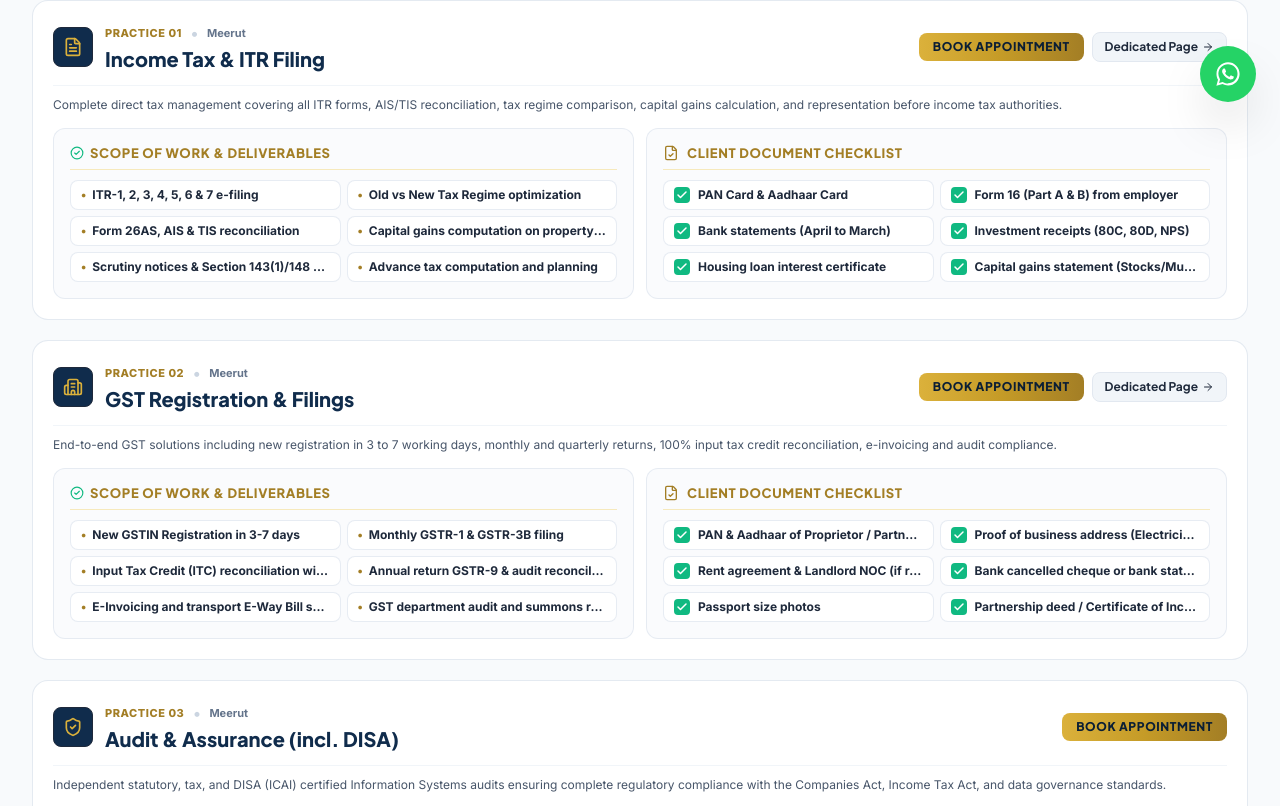
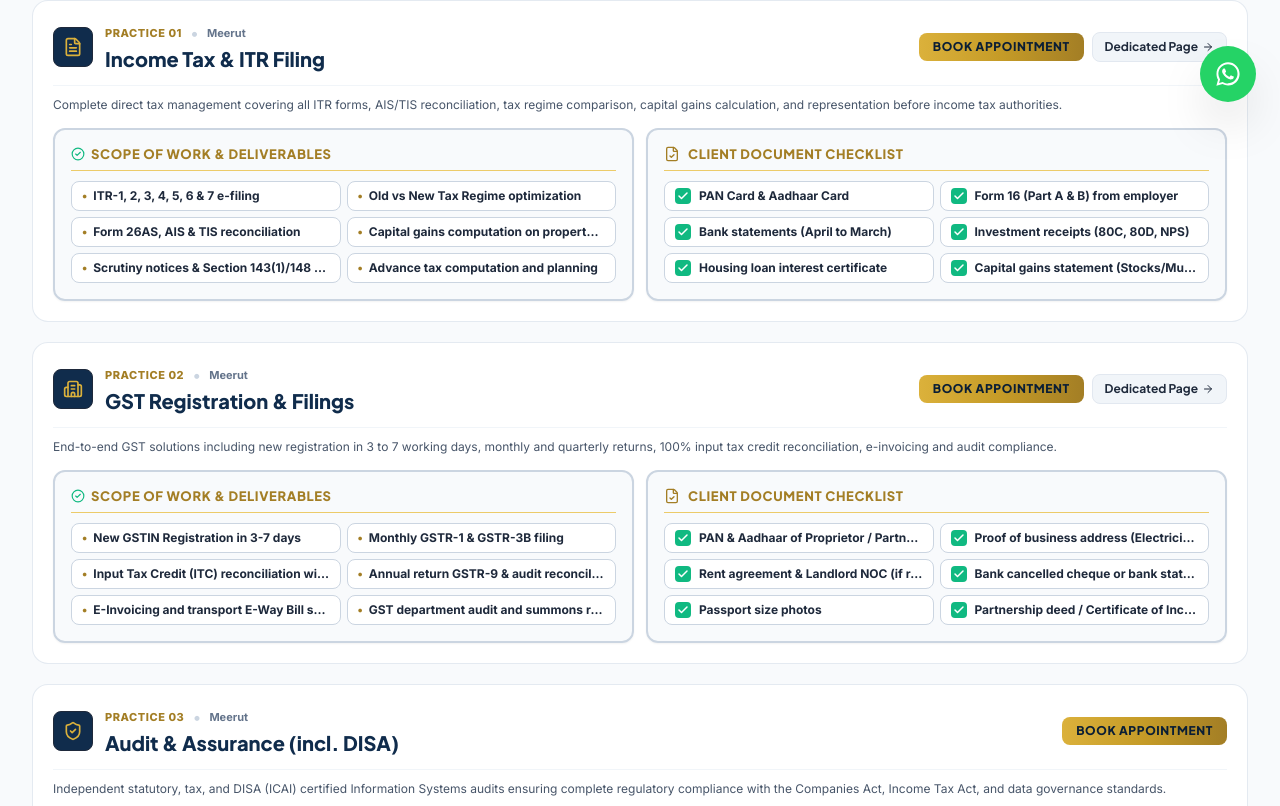
Before and after one commit to 7471ashish/CA-website-final, a React (Vite) app: page /services in a window 1280 px wide. Shown: the part 674-1480 px from the top of the page. Built offline with nearby package versions, Linux system fonts and the light colour scheme.

Commit message:
style: darken outer container and inner item borders for sharp high-contrast definition

```diff
--- a/src/components/common/InteractiveDocumentChecklist.jsx
+++ b/src/components/common/InteractiveDocumentChecklist.jsx
@@ -6,21 +6,21 @@ export default function InteractiveDocumentChecklist({
   documents = []
 }) {
   return (
-    <div className="bg-slate-50/70 border border-slate-200/80 rounded-xl p-3 sm:p-4 shadow-xs">
+    <div className="bg-slate-50/90 border-2 border-slate-300 rounded-xl p-3.5 sm:p-4 shadow-sm flex flex-col justify-between">
       {/* Header with Golden Text */}
-      <div className="flex items-center gap-2 pb-2 border-b border-gold-200/70 mb-2.5">
+      <div className="flex items-center gap-2 pb-2 border-b border-gold-300 mb-2.5">
         <FileCheck className="w-4 h-4 text-gold-600 shrink-0" />
         <h4 className="font-heading text-xs sm:text-[13px] font-black text-gold-600 uppercase tracking-wider">
           Client Document Checklist
         </h4>
       </div>
 
-      {/* Ultra-Compact Document Items Grid with Bold Text */}
+      {/* Ultra-Compact Document Items Grid with Dark Borders */}
       <div className="grid grid-cols-1 sm:grid-cols-2 gap-1.5">
         {documents.map((doc, idx) => (
           <div
             key={idx}
-            className="flex items-center gap-2 p-1.5 px-2.5 rounded-lg bg-white border border-slate-200/80 shadow-2xs hover:border-emerald-400 transition-colors"
+            className="flex items-center gap-2 p-1.5 px-2.5 rounded-lg bg-white border border-slate-300 shadow-2xs hover:border-emerald-500 transition-colors"
           >
             <div className="w-4 h-4 rounded bg-emerald-500 text-white flex items-center justify-center shrink-0 shadow-2xs">
               <Check className="w-3 h-3 stroke-[3]" />
--- a/src/pages/ServicesPage.jsx
+++ b/src/pages/ServicesPage.jsx
@@ -104,15 +104,15 @@ export default function ServicesPage() {
 
                   <div className="grid grid-cols-1 lg:grid-cols-2 gap-3 pt-1">
                     {/* Deliverables (Compact 2-Column Grid) */}
-                    <div className="bg-slate-50/70 border border-slate-200/80 rounded-xl p-3 sm:p-4 shadow-2xs flex flex-col justify-between">
+                    <div className="bg-slate-50/90 border-2 border-slate-300 rounded-xl p-3.5 sm:p-4 shadow-sm flex flex-col justify-between">
                       <div>
-                        <h3 className="font-heading text-xs sm:text-[13px] font-black uppercase tracking-wider text-gold-600 pb-2 border-b border-gold-200/70 mb-2.5 flex items-center gap-1.5">
+                        <h3 className="font-heading text-xs sm:text-[13px] font-black uppercase tracking-wider text-gold-600 pb-2 border-b border-gold-300 mb-2.5 flex items-center gap-1.5">
                           <CheckCircle2 className="w-3.5 h-3.5 text-emerald-500" />
                           <span>Scope of Work &amp; Deliverables</span>
                         </h3>
                         <div className="grid grid-cols-1 sm:grid-cols-2 gap-1.5">
                           {svc.deliverables.map((deliv, idx) => (
-                            <div key={idx} className="flex items-center gap-1.5 text-[11px] sm:text-xs font-bold text-slate-800 p-1.5 px-2.5 rounded-lg bg-white border border-slate-200/80 shadow-2xs hover:border-gold-300 transition-colors">
+                            <div key={idx} className="flex items-center gap-1.5 text-[11px] sm:text-xs font-bold text-slate-800 p-1.5 px-2.5 rounded-lg bg-white border border-slate-300 shadow-2xs hover:border-gold-500 transition-colors">
                               <span className="text-gold-600 font-black text-xs">&bull;</span>
                               <span className="truncate" title={deliv}>{deliv}</span>
                             </div>
```
